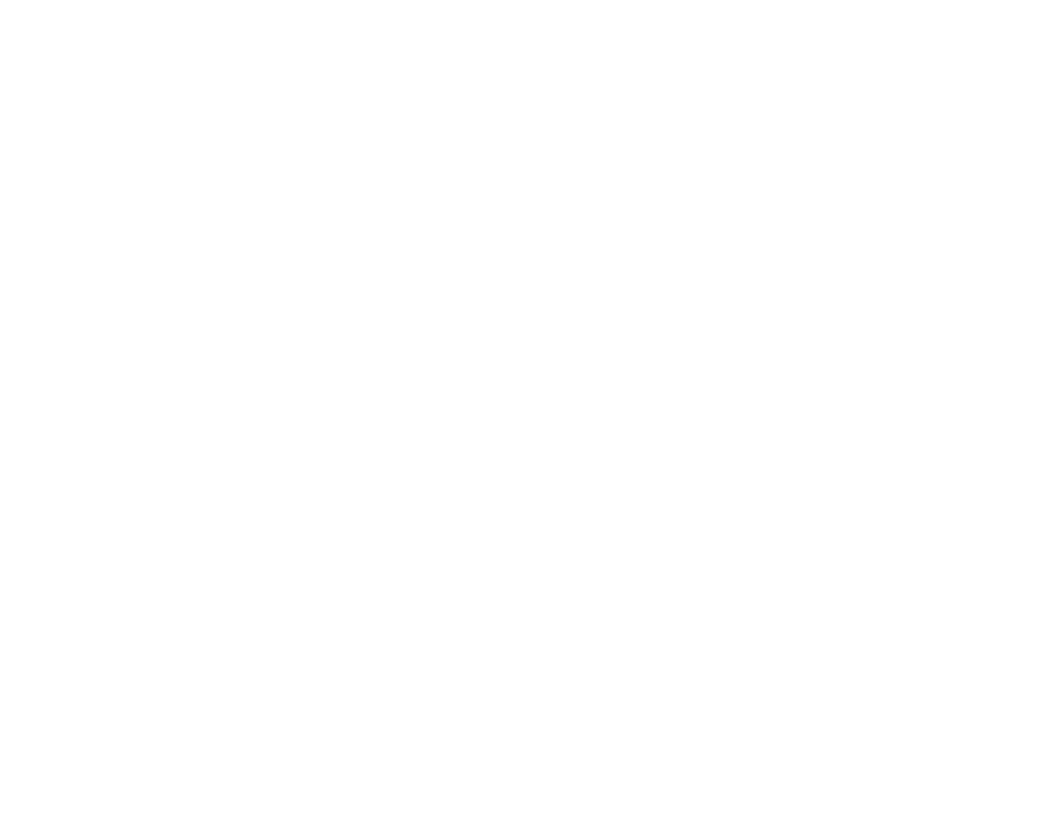
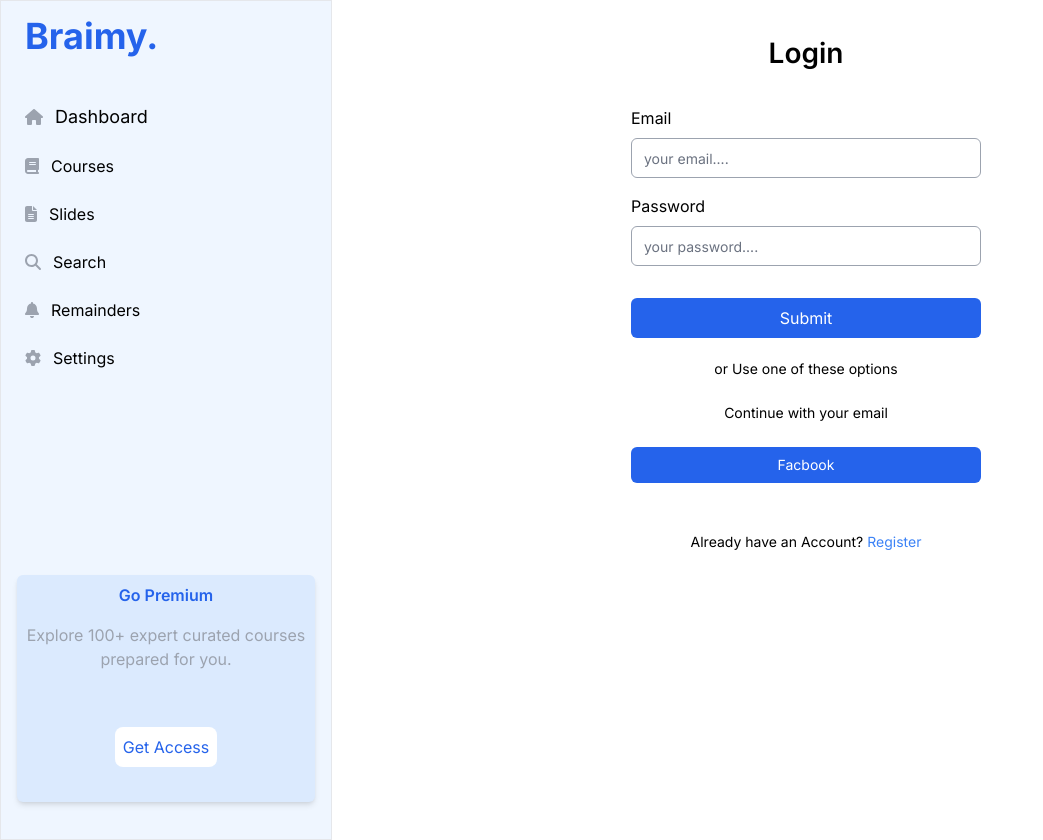
Before and after one commit to Sudipraut1522/E-learning, a React (Vite) app: page /dashboard/setting in a window 1280 px wide. Before the commit this address had no page. Shown: the whole page, without its empty margins (0-1043 px from the left). Before the commit the page ends 800 px from the top, so only its background shows below. Built offline with nearby package versions, Linux system fonts and the light colour scheme.

Commit message:
change in dashboard designe

```diff
--- a/src/Routes/Router.tsx
+++ b/src/Routes/Router.tsx
@@ -8,6 +8,7 @@ import ProfilePage from "../page/ProfilePage";
 import Search from "../page/Search";
 import CourseIntroPage from "../page/CourseIntroPage";
 import CourseStudyPage from "../page/CourseStudyPage";
+import DashboardLayout from "../layout/DashboardLayout";
 
 const Router = () => {
   return (
@@ -21,7 +22,10 @@ const Router = () => {
           <Route path="/search" element={<Search />} />
           <Route path="/courseintro" element={<CourseIntroPage />} />
         </Route>
-        <Route path="dashboard" element={<Dashboard />} />
+        <Route path="/dashboard" element={<DashboardLayout />}>
+          <Route index element={<Dashboard />} />
+          <Route path="setting" element={<Login />} />
+        </Route>
         <Route path="/coursestudy" element={<CourseStudyPage />} />
       </Routes>
     </BrowserRouter>
--- a/src/components/ui/Navbar.tsx
+++ b/src/components/ui/Navbar.tsx
@@ -14,13 +14,13 @@ const Navbar: React.FC = () => {
           </NavLink>
           <ul className="md:flex hidden gap-6 ">
             <li className="flex items-center gap-2 cursor-pointer">
-              <NavLink to="/">
+              <NavLink to="/" className="flex gap-2">
                 <i className="fas fa-home text-gray-400"></i>
                 <span>Home</span>
               </NavLink>
             </li>
             <li className="flex items-center gap-2 cursor-pointer">
-              <NavLink to="courseintro">
+              <NavLink to="courseintro" className="flex gap-2 items-center">
                 <i className="fas fa-book text-gray-400"></i>
                 <span>Courses</span>
                 <div className="flex-grow h-px bg-gray-600 hidden"></div>
@@ -47,7 +47,6 @@ const Navbar: React.FC = () => {
             <NavLink to="search">
               <i className="fas fa-search text-gray-500 mr-2 cursor-pointer"></i>
             </NavLink>
-
             <NavLink to="/register">
               <h2 className="cursor-pointer">Register</h2>
             </NavLink>
--- a/src/components/ui/SideNavForDashboard.tsx
+++ b/src/components/ui/SideNavForDashboard.tsx
@@ -14,8 +14,8 @@ import { NavLink } from "react-router-dom";
 const SideNavForDashboard: React.FC = () => {
   return (
     <div>
-      <nav className="w-[332px] flex flex-col gap-6 px-4 top-0 border border-gray-200 h-[840px] bg-blue-50">
-        <NavLink to="/">
+      <nav className="md:max-w-[332px] flex flex-col gap-6 px-4 top-0 border border-gray-200 h-[840px] bg-blue-50">
+        <NavLink to="/dashboard">
           <div className="p-2">
             <h1 className="text-[36px] font-[700] text-blue-600">Braimy.</h1>
           </div>
@@ -42,10 +42,12 @@ const SideNavForDashboard: React.FC = () => {
             <FontAwesomeIcon icon={faBell} className="text-gray-400" />
             <span>Remainders</span>
           </li>
-          <li className="flex items-center gap-3 cursor-pointer hover:bg-gray-400 p-2">
-            <FontAwesomeIcon icon={faCog} className="text-gray-400" />
-            <span>Settings</span>
-          </li>
+          <NavLink to="setting">
+            <li className="flex items-center gap-3 cursor-pointer hover:bg-gray-400 p-2">
+              <FontAwesomeIcon icon={faCog} className="text-gray-400" />
+              <span>Settings</span>
+            </li>
+          </NavLink>
         </ul>
         <div className="pt-24">
           <GoPremium />
--- /dev/null
+++ b/src/layout/DashboardLayout.tsx
@@ -0,0 +1,17 @@
+import React from "react";
+import SideNavForDashboard from "../components/ui/SideNavForDashboard";
+import { Outlet } from "react-router-dom";
+
+const DashboardLayout: React.FC = () => {
+  return (
+    <div className="flex h-screen">
+      <SideNavForDashboard />
+
+      <div className="flex-1 ">
+        <Outlet />
+      </div>
+    </div>
+  );
+};
+
+export default DashboardLayout;
--- a/src/page/Dashboard.tsx
+++ b/src/page/Dashboard.tsx
@@ -15,10 +15,8 @@ const Dashboard: React.FC = () => {
     },
   });
   return (
-    <div className="flex ">
-      <SideNavForDashboard />
-
-      <div className="flex h-[52px]  w-full md:max-w-[1097px] p-6 flex-col gap-4">
+    <div className="flex bg-white ">
+      <div className="flex h-[52px]  w-full md:max-w-[1097px] p-4 flex-col gap-4">
         <div className="flex justify-between w-full">
           <div className="flex flex-col">
             <h1 className="text-blue-600 text-[24px] font-semibold">
@@ -81,14 +79,14 @@ const Dashboard: React.FC = () => {
         </div>
         <div className="p-2">
           <p className=" text-xs text-blue-600">Remainders</p>
-          <div className="p-2 flex flex-col gap-2">
+          <div className="p-1 flex flex-col gap-2">
             <Assignment />
             <Assignment />
             <Assignment />
           </div>
           <p className="text-xs text-blue-600">Events</p>
 
-          <div className="p-6 flex flex-col gap-2">
+          <div className="p- flex flex-col gap-2">
             <Events />
             <Events />
           </div>
```
